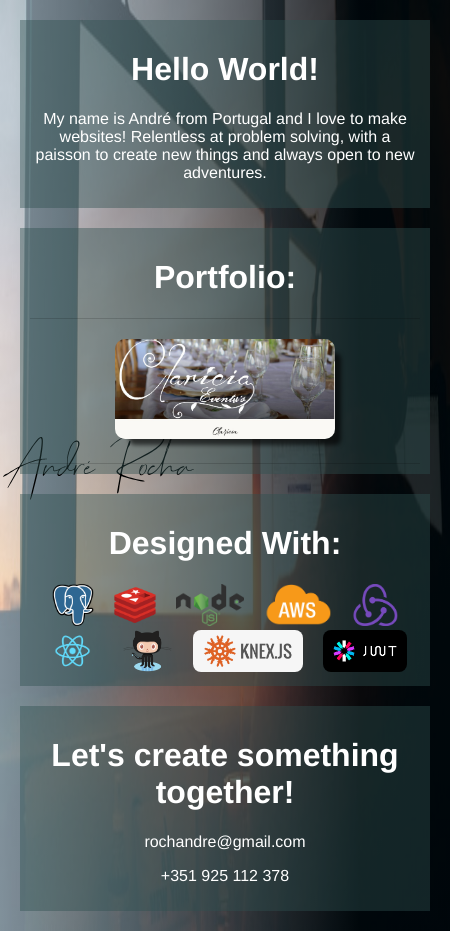
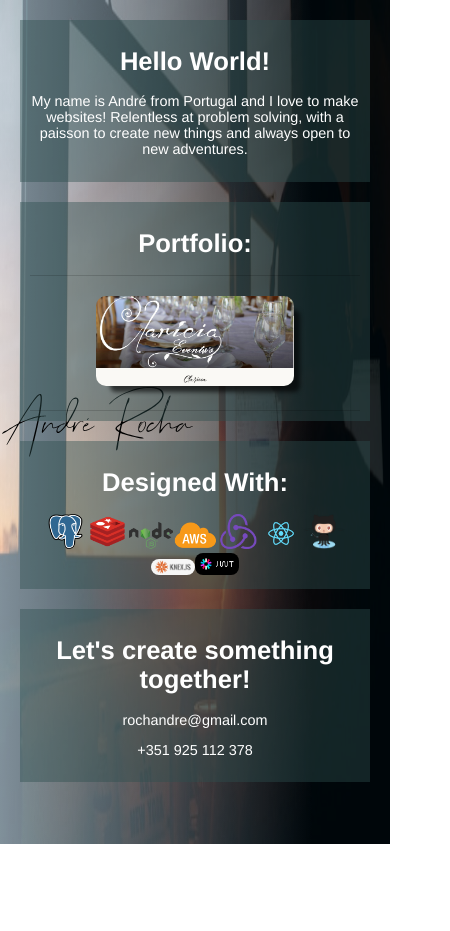
Before and after one commit to EngAndreRocha/andrerocha, a React (Create React App) app: page / in a window 390 px wide. Shown: the whole page, 450 px wide, since content can reach past the window. After the commit the page ends 844 px from the top, so only its background shows below. Built offline with nearby package versions, Linux system fonts and the light colour scheme.

Commit message:
changed sizes for mobile viewing

```diff
--- a/src/containers/Page.css
+++ b/src/containers/Page.css
@@ -173,6 +173,31 @@ body{
     }
 
     .websites-wrapper{
-        width: 100vw;
+        width: auto;
     }
+
+    h1{
+        font-size: 1.6em;
+    }
+
+    p{
+        font-size: 0.9em;
+    }
+
+    .thumbnail_img {
+        height: 90px;
+    }
+
+    .icon_image {
+        object-fit: scale-down;
+        max-width: 44px;
+        max-height: 35px;
+        border-radius: 8px;
+    }
+
+    .icons_div a {
+        margin-left: 0px;
+        margin-right: 0px;
+    }
+
 }
```
